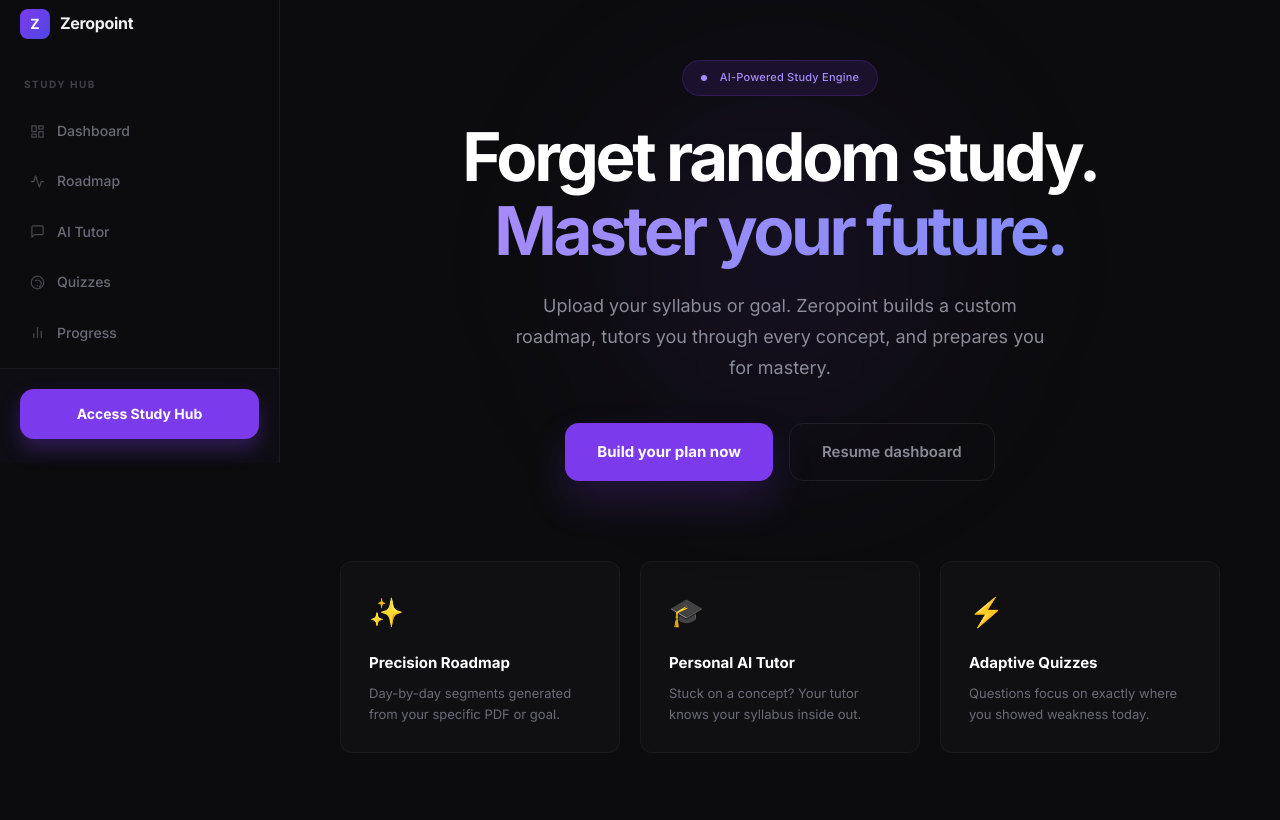
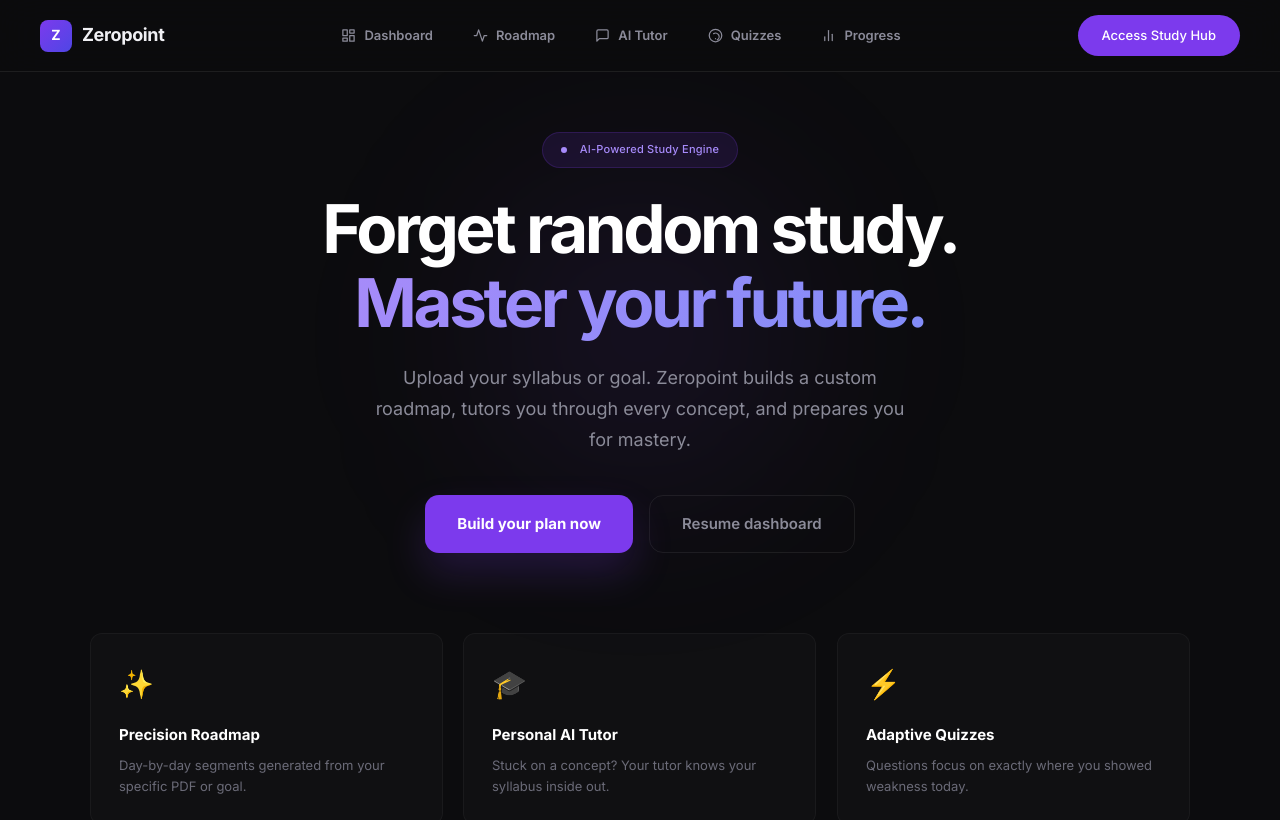
Before and after one commit to Prithvee905/zeropoint-edu, a Next.js app: page / in a window 1280 px wide. Shown: the top 820 px of the page. Built offline with nearby package versions, Linux system fonts and the light colour scheme; no server answers.

Commit message:
feat: Replace vertical sidebar with top horizontal navbar on desktop

```diff
--- /dev/null
+++ b/app/components/DesktopNav.tsx
@@ -0,0 +1,91 @@
+'use client'
+
+import Link from "next/link"
+import { usePathname, useRouter } from "next/navigation"
+import { useAuth } from "./AuthProvider"
+
+const nav = [
+  { href: "/dashboard", label: "Dashboard",  icon: <svg width="15" height="15" viewBox="0 0 24 24" fill="none" stroke="currentColor" strokeWidth="2" strokeLinecap="round" strokeLinejoin="round"><rect x="3" y="3" width="7" height="9"/><rect x="14" y="3" width="7" height="5"/><rect x="14" y="12" width="7" height="9"/><rect x="3" y="16" width="7" height="5"/></svg> },
+  { href: "/roadmap",   label: "Roadmap",    icon: <svg width="15" height="15" viewBox="0 0 24 24" fill="none" stroke="currentColor" strokeWidth="2" strokeLinecap="round" strokeLinejoin="round"><polyline points="22 12 18 12 15 21 9 3 6 12 2 12"/></svg> },
+  { href: "/chat",      label: "AI Tutor",   icon: <svg width="15" height="15" viewBox="0 0 24 24" fill="none" stroke="currentColor" strokeWidth="2" strokeLinecap="round" strokeLinejoin="round"><path d="M21 15a2 2 0 0 1-2 2H7l-4 4V5a2 2 0 0 1 2-2h14a2 2 0 0 1 2 2z"/></svg> },
+  { href: "/quiz",      label: "Quizzes",    icon: <svg width="15" height="15" viewBox="0 0 24 24" fill="none" stroke="currentColor" strokeWidth="2" strokeLinecap="round" strokeLinejoin="round"><circle cx="12" cy="12" r="10"/><path d="M9.09 9a3 3 0 0 1 5.83 10 2-3 3-3 3"/><line x1="12" y1="17" x2="12.01" y2="17"/></svg> },
+  { href: "/progress",  label: "Progress",   icon: <svg width="15" height="15" viewBox="0 0 24 24" fill="none" stroke="currentColor" strokeWidth="2" strokeLinecap="round" strokeLinejoin="round"><line x1="18" y1="20" x2="18" y2="10"/><line x1="12" y1="20" x2="12" y2="4"/><line x1="6" y1="20" x2="6" y2="14"/></svg> },
+]
+
+export default function DesktopNav() {
+  const path = usePathname()
+  const router = useRouter()
+  const { user, requireAuth, signOut, openLogin } = useAuth()
+
+  const handleNav = (href: string) => {
+    requireAuth(() => router.push(href))
+  }
+
+  return (
+    <header className="desktop-only-flex" style={{
+      position: "fixed", top: 0, left: 0, right: 0, height: "72px",
+      background: "rgba(12,12,14,0.85)", backdropFilter: "blur(20px)",
+      borderBottom: "1px solid rgba(255,255,255,0.08)",
+      display: "flex", alignItems: "center", justifyContent: "space-between",
+      padding: "0 40px", zIndex: 900
+    }}>
+      {/* Logo */}
+      <Link href="/" style={{ display: "flex", alignItems: "center", gap: "10px", textDecoration: "none" }}>
+        <div style={{
+          width: "32px", height: "32px", borderRadius: "8px",
+          background: "linear-gradient(135deg, #7c3aed, #4f46e5)",
+          display: "flex", alignItems: "center", justifyContent: "center",
+          fontSize: "14px", fontWeight: "700", color: "#fff",
+        }}>Z</div>
+        <span style={{ fontSize: "18px", fontWeight: "900", color: "#f0f0f4", letterSpacing: "-0.02em" }}>
+          Zeropoint
+        </span>
+      </Link>
+
+      {/* Nav Links */}
+      <nav style={{ display: "flex", alignItems: "center", gap: "8px" }}>
+        {nav.map(item => {
+          const active = path === item.href || path?.startsWith(item.href + "/")
+          return (
+            <button key={item.href} onClick={() => handleNav(item.href)} style={{
+                display: "flex", alignItems: "center", gap: "8px",
+                padding: "8px 16px", borderRadius: "99px",
+                fontSize: "13px", fontWeight: active ? "700" : "600",
+                color: active ? "#fff" : "#8b8b99",
+                background: active ? "rgba(124,58,237,0.15)" : "transparent",
+                border: "none", cursor: "pointer",
+                transition: "all 0.2s cubic-bezier(0.16, 1, 0.3, 1)",
+            }}
+            onMouseEnter={e => { if (!active) { e.currentTarget.style.color = "#fff"; e.currentTarget.style.background = "rgba(255,255,255,0.04)" } }}
+            onMouseLeave={e => { if (!active) { e.currentTarget.style.color = "#8b8b99"; e.currentTarget.style.background = "transparent" } }}
+            >
+                <span style={{ color: active ? "#a78bfa" : "currentColor" }}>{item.icon}</span>
+                {item.label}
+            </button>
+          )
+        })}
+      </nav>
+
+      {/* User Section */}
+      <div style={{ display: "flex", alignItems: "center", gap: "16px" }}>
+          {user ? (
+              <div style={{ display: "flex", alignItems: "center", gap: "16px" }}>
+                  <div style={{ display: "flex", alignItems: "center", gap: "10px" }}>
+                      <div style={{ width: "32px", height: "32px", borderRadius: "10px", background: "linear-gradient(135deg, #7c3aed, #4f46e5)", display: "flex", alignItems: "center", justifyContent: "center", fontSize: "12px", fontWeight: "900", color: "#fff" }}>
+                          {user.email?.[0].toUpperCase()}
+                      </div>
+                      <div>
+                          <p style={{ fontSize: "12px", fontWeight: "800", color: "#f0f0f4" }}>{user.email?.split('@')[0]}</p>
+                      </div>
+                  </div>
+                  <button onClick={signOut} className="btn-secondary" style={{ padding: "8px 16px", fontSize: "12px" }}>Sign Out</button>
+              </div>
+          ) : (
+              <button className="btn-primary" onClick={openLogin} style={{ padding: "10px 24px", borderRadius: "99px", fontSize: "13px" }}>
+                  Access Study Hub
+              </button>
+          )}
+      </div>
+    </header>
+  )
+}
--- a/app/globals.css
+++ b/app/globals.css
@@ -306,9 +306,10 @@
 }
 
 @media (min-width: 769px) {
-  .sidebar-body { position: sticky !important; transform: none !important; }
-  .sidebar-backdrop { display: none !important; }
-  .sidebar-root { position: relative !important; }
+  /* Hide Mobile Sidebar entirely on Desktop */
+  .sidebar-root { display: none !important; }
+  .desktop-only-flex { display: flex !important; }
+  .main-content-area { padding-top: 72px !important; }
 }
 
 @media (max-width: 480px) {
@@ -321,3 +322,4 @@
 }
 
 .mobile-only-flex { display: none; }
+.desktop-only-flex { display: none; }
--- a/app/layout.tsx
+++ b/app/layout.tsx
@@ -2,6 +2,7 @@
 
 import "./globals.css"
 import Sidebar from "./components/Sidebar"
+import DesktopNav from "./components/DesktopNav"
 import NavProgress from "./components/NavProgress"
 import PageTransition from "./components/PageTransition"
 import { AuthProvider } from "./components/AuthProvider"
@@ -29,6 +30,7 @@
       <body style={{ fontFamily: "'Inter', system-ui, sans-serif", background: "var(--bg)", margin: 0, padding: 0, overflowX: "hidden" }}>
         <AuthProvider>
           <NavProgress />
+          <DesktopNav />
 
           <div style={{ display: "flex", minHeight: "100vh", position: "relative", flexDirection: "column" }}>
 
```
